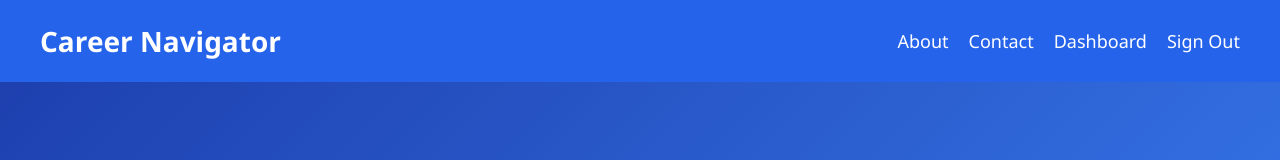
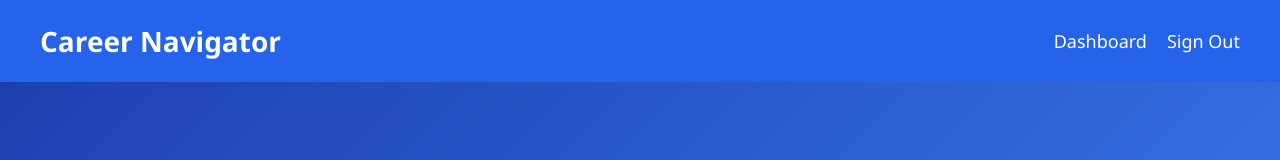
Before and after one commit to Raghu7331/Career-Navigator, a React app in the folder frontend/: page /home in a window 1280 px wide. Shown: the top 160 px of the page. Built offline with nearby package versions, Linux system fonts and the light colour scheme; no server answers; the HTML template or start-up script is replaced by a standard one.

Commit message:
Remove About and Contact links from landing page navigation

```diff
--- a/frontend/src/pages/landingpage.jsx
+++ b/frontend/src/pages/landingpage.jsx
@@ -152,8 +152,6 @@ export default function CareerNavigator() {
         <Link to="/" style={{ ...brand, textDecoration: "none" }}>Career Navigator</Link>
         <div style={{ display: "flex", alignItems: "center", gap: "20px" }}>
           <nav style={nav}>
-            <Link to="/about" style={{ color: "white", textDecoration: "none" }}>About</Link>
-            <Link to="/contact" style={{ color: "white", textDecoration: "none" }}>Contact</Link>
             <Link to="/dashboard" style={{ color: "white", textDecoration: "none" }}>Dashboard</Link>
             <Link to="/" style={{ color: "white", textDecoration: "none" }}>Sign Out</Link>
           </nav>
```
